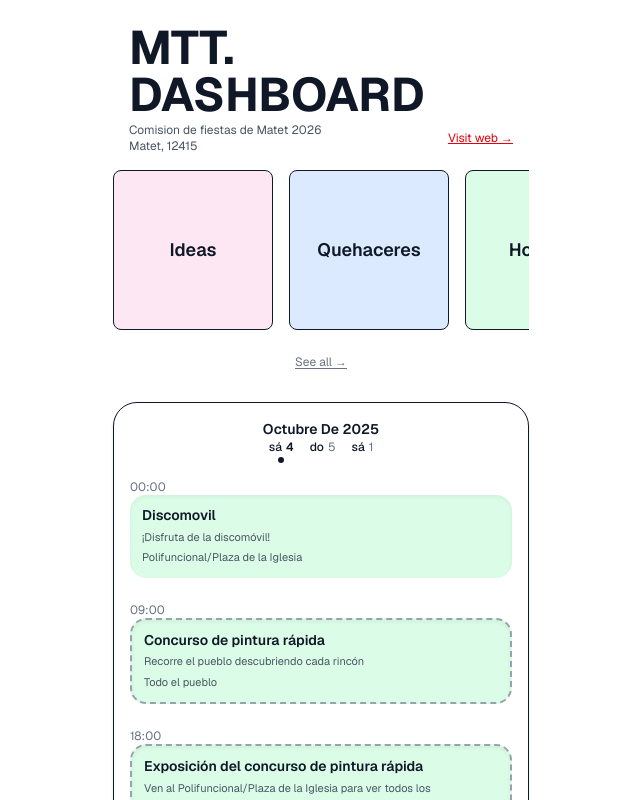
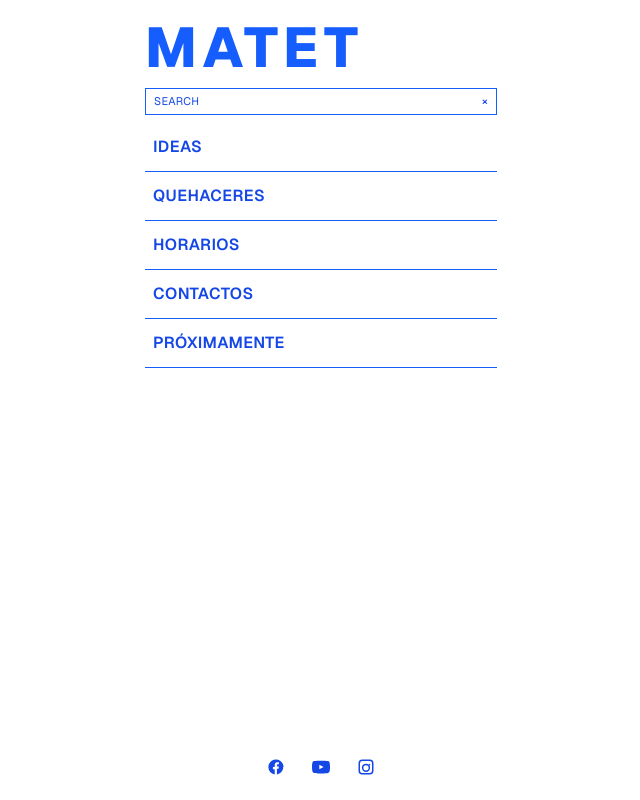
Before and after one commit to jgarcia311999/ComisionMatet, a Next.js app: page / in a window 1280 px wide. Shown: the top 800 px of the page, without its empty margins (319-959 px from the left). Built offline with nearby package versions, Linux system fonts and the light colour scheme.

Commit message:
Actualizar estilos y estructura de las páginas de Contactos y Horarios para mejorar la presentación y la usabilidad

```diff
--- a/src/app/contactos/page.tsx
+++ b/src/app/contactos/page.tsx
@@ -4,45 +4,51 @@ import React from "react";
 export default function Contactos() {
   return (
     <main className="min-h-[100svh] bg-white text-gray-900 font-sans flex justify-center pb-[env(safe-area-inset-bottom)] pt-[env(safe-area-inset-top)]">
-      <div className="w-full max-w-md px-4 py-6 flex flex-col justify-between">
+      <div className="w-full max-w-sm px-4 pt-5 flex flex-col min-h-[100svh]">
         {/* Header */}
-        <header className="px-4">
-          <h1 className="text-[47px] font-bold text-gray-900 leading-none">
-            Contactos
-          </h1>
-          <div className="flex justify-between items-center text-xs text-gray-600 mt-1">
-            <span>
-              Comision de fiestas de Matet 2026
-              <br />
-              Matet, 12415
-            </span>
-            <a href="https://matet-es-fiesta.vercel.app/" className="underline text-red-600">
-              Visit web →
-            </a>
+        <header className="select-none">
+          <h1 className="text-blue-600 font-extrabold uppercase tracking-widest leading-none text-[56px]">CONTACTOS</h1>
+        </header>
+        {/* SEARCH BAR (decorativa) */}
+        <div className="mt-3 border border-blue-600">
+          <div className="flex items-center justify-between text-[11px] uppercase tracking-wide px-2 py-1 text-blue-700">
+            <span>Search</span>
+            <button aria-label="clear" className="font-medium">×</button>
           </div>
-        </header>
+        </div>
 
         <section className="mt-6 overflow-hidden">
           {/* Lista de contactos */}
-          <ul className="divide-y divide-gray-200">
+          <ul>
             {[
               { nombre: "Jesús García", rol: "Presidente" },
               { nombre: "María López", rol: "Tesorería" },
               { nombre: "Raúl Pérez", rol: "Logística" },
               { nombre: "Lucía Martínez", rol: "Comunicación" },
             ].map((contacto) => (
-              <li key={contacto.nombre}>
-                <div className="block px-4 py-5 hover:bg-gray-50 transition-colors">
-                  <div className="text-[22px] leading-none font-semibold text-gray-900">{contacto.nombre}</div>
-                  <div className="text-[12px] mt-2 text-gray-500">{contacto.rol}</div>
+              <li key={contacto.nombre} className="border-t border-blue-600 first:border-t-0">
+                <div className="block px-2 py-3 hover:bg-blue-50 transition-colors">
+                  <div className="text-[18px] leading-none font-semibold text-blue-700">{contacto.nombre}</div>
+                  <div className="text-[11px] mt-1 uppercase tracking-wide text-blue-500">{contacto.rol}</div>
                 </div>
               </li>
             ))}
+            <li className="border-t border-blue-600" />
           </ul>
-          {/* Barra inferior */}
-          {/* <div className="bg-blue-600/95 text-white text-center text-xs py-2">
-            <a href="/" className="underline underline-offset-2">← Volver a inicio</a>
-          </div> */}
+          {/* FOOTER ICONOS */}
+          <footer className="mt-8 pb-6">
+            <div className="flex items-center justify-center gap-6 text-blue-700">
+              <a href="#" aria-label="Facebook" className="hover:opacity-80">
+                <svg width="18" height="18" viewBox="0 0 24 24" fill="currentColor" aria-hidden="true"><path d="M22 12.06C22 6.49 17.52 2 11.94 2 6.37 2 1.88 6.49 1.88 12.06c0 4.99 3.64 9.13 8.4 9.94v-7.03H7.9v-2.9h2.38V9.41c0-2.35 1.4-3.64 3.54-3.64 1.03 0 2.1.18 2.1.18v2.31h-1.18c-1.16 0-1.52.72-1.52 1.46v1.76h2.59l-.41 2.9h-2.18V22c4.76-.81 8.4-4.95 8.4-9.94z"/></svg>
+              </a>
+              <a href="#" aria-label="YouTube" className="hover:opacity-80">
+                <svg width="24" height="18" viewBox="0 0 24 24" fill="currentColor" aria-hidden="true"><path d="M23.5 6.2a3 3 0 0 0-2.1-2.1C19.51 3.5 12 3.5 12 3.5s-7.51 0-9.4.6A3 3 0 0 0 .5 6.2 31 31 0 0 0 0 12a31 31 0 0 0 .5 5.8 3 3 0 0 0 2.1 2.1c1.89.6 9.4.6 9.4.6s7.51 0 9.4-.6a3 3 0 0 0 2.1-2.1 31 31 0 0 0 .5-5.8 31 31 0 0 0-.5-5.8zM9.75 15.02V8.98L15.5 12l-5.75 3.02z"/></svg>
+              </a>
+              <a href="#" aria-label="Instagram" className="hover:opacity-80">
+                <svg width="18" height="18" viewBox="0 0 24 24" fill="currentColor" aria-hidden="true"><path d="M7 2h10a5 5 0 0 1 5 5v10a5 5 0 0 1-5 5H7a5 5 0 0 1-5-5V7a5 5 0 0 1 5-5zm0 2a3 3 0 0 0-3 3v10a3 3 0 0 0 3 3h10a3 3 0 0 0 3-3V7a3 3 0 0 0-3-3H7zm5 3.5a5.5 5.5 0 1 1 0 11 5.5 5.5 0 0 1 0-11zm0 2a3.5 3.5 0 1 0 0 7 3.5 3.5 0 0 0 0-7zm5.75-.75a1 1 0 1 1-2 0 1 1 0 0 1 2 0z"/></svg>
+              </a>
+            </div>
+          </footer>
         </section>
       </div>
     </main>
--- a/src/app/horarios/page.tsx
+++ b/src/app/horarios/page.tsx
@@ -27,54 +27,63 @@ export default function Horarios() {
 
   return (
     <main className="min-h-screen bg-white text-gray-900 font-sans flex justify-center">
-      <div className="w-full max-w-md px-4 py-6">
+      <div className="w-full max-w-sm px-4 pt-5 flex flex-col min-h-[100svh]">
         {/* Header */}
-        <header className="flex justify-between items-center mb-6">
-          <h2 className="text-sm font-semibold text-gray-500">Schedule</h2>
-          <button className="text-sm font-semibold text-red-600">Add Event</button>
+        <header className="select-none">
+          <h1 className="text-blue-600 font-extrabold uppercase tracking-widest leading-none text-[56px]">HORARIOS</h1>
         </header>
+        {/* SEARCH BAR decorativa */}
+        <div className="mt-3 border border-blue-600">
+          <div className="flex items-center justify-between text-[11px] uppercase tracking-wide px-2 py-1 text-blue-700">
+            <span>Search</span>
+            <button aria-label="clear" className="font-medium">×</button>
+          </div>
+        </div>
 
         {/* Lista de meses y eventos */}
         {Object.entries(grouped).map(([month, evs]) => (
           <section key={month} className="mb-6">
-            <h3 className="text-lg font-bold text-gray-400 capitalize mb-3">{month}</h3>
+            <h3 className="text-lg font-bold text-blue-600 uppercase tracking-wide mb-3">{month}</h3>
             <ul>
-              {evs.map((ev, index) => {
-                const day = new Date(ev.date).getDate();
-                const prev = index > 0 ? new Date(evs[index - 1].date).getDate() : null;
-                const showDay = prev !== day;
-
-                return (
-                  <li
-                    key={ev.title + ev.date}
-                    className={`flex items-center gap-4 ${showDay ? "mt-6" : "mt-2"}`}
-                  >
-                    {/* Día grande */}
-                    {showDay ? (
-                      <div className="flex items-center justify-center w-12">
-                        <span className="text-5xl font-extrabold text-black leading-none transform -rotate-90">
-                          {day}
-                        </span>
-                      </div>
-                    ) : (
-                      <div className="w-12" /> // espacio vacío para alinear
-                    )}
-
-                    {/* Detalles */}
-                    <div className="flex-1">
-                      <p className="text-xs text-gray-800">{ev.title}</p>
-                      <p className="font-semibold">{ev.time}</p>
-                      <p className="text-xs text-gray-400">{ev.location}</p>
-                    </div>
-
-                    {/* Icono flecha */}
-                    <div className="text-red-500 font-bold text-lg">›</div>
-                  </li>
-                );
-              })}
+              {evs.map((ev) => (
+                <li key={ev.title + ev.date} className="border-t border-blue-600 first:border-t-0">
+                  <div className="block px-2 py-3 hover:bg-blue-50 transition-colors">
+                    <div className="text-[16px] leading-none font-semibold text-blue-700">{ev.title}</div>
+                    <div className="text-[13px] mt-1 text-blue-500">{ev.time}</div>
+                    <div className="text-[11px] mt-1 uppercase tracking-wide text-blue-400">{ev.location}</div>
+                  </div>
+                </li>
+              ))}
+              <li className="border-t border-blue-600" />
             </ul>
           </section>
         ))}
+        {/* Footer social icons */}
+        <footer className="mt-auto flex items-center justify-center gap-4 py-8 select-none">
+          <a
+            href="https://instagram.com/matetcomision"
+            target="_blank"
+            rel="noopener noreferrer"
+            aria-label="Instagram"
+            className="text-blue-600 hover:text-blue-800 transition-colors"
+          >
+            <svg width="28" height="28" fill="none" viewBox="0 0 24 24">
+              <rect width="18" height="18" x="3" y="3" rx="5" stroke="currentColor" strokeWidth="2"/>
+              <circle cx="12" cy="12" r="4" stroke="currentColor" strokeWidth="2"/>
+              <circle cx="17.5" cy="6.5" r="1" fill="currentColor"/>
+            </svg>
+          </a>
+          <a
+            href="mailto:matetcomision@gmail.com"
+            aria-label="Email"
+            className="text-blue-600 hover:text-blue-800 transition-colors"
+          >
+            <svg width="28" height="28" fill="none" viewBox="0 0 24 24">
+              <rect width="18" height="14" x="3" y="5" rx="3" stroke="currentColor" strokeWidth="2"/>
+              <path d="M5 7l7 6 7-6" stroke="currentColor" strokeWidth="2" strokeLinejoin="round"/>
+            </svg>
+          </a>
+        </footer>
       </div>
     </main>
   );
--- a/src/app/page.tsx
+++ b/src/app/page.tsx
@@ -1,184 +1,68 @@
+
 "use client";
-import React, { useMemo, useState } from "react";
+import React from "react";
 import Link from "next/link";
-import { fiestas, type Fiesta } from "../data/fiestas";
 
 export default function Home() {
   const items = [
-    { title: "Ideas", },
-    { title: "Quehaceres", },
-    { title: "Horarios", href: "/horarios" },
-    { title: "Contactos", href: "/contactos" },
-    { title: "Próximamente", },
+    { label: "Ideas", href: "/ideas" },
+    { label: "Quehaceres", href: "/quehaceres" },
+    { label: "Horarios", href: "/horarios" },
+    { label: "Contactos", href: "/contactos" },
+    { label: "Próximamente", href: "/" },
   ];
-
-  // ---- Calendar state derived from fiestas ----
-  const uniqueDates = useMemo(
-    () => Array.from(new Set(fiestas.map((f) => f.date))).sort(),
-    []
-  );
-
-  const todayStr = useMemo(() => {
-    const now = new Date();
-    const tzOffset = now.getTimezoneOffset();
-    const localISO = new Date(now.getTime() - tzOffset * 60000).toISOString().slice(0, 10);
-    return localISO; // YYYY-MM-DD in local time
-  }, []);
-
-  const nextDates = useMemo(
-    () =>
-      Array.from(new Set(fiestas.map((f) => f.date)))
-        .sort()
-        .filter((d) => d >= todayStr)
-        .slice(0, 5),
-    [todayStr]
-  );
-
-  const [selectedDate, setSelectedDate] = useState<string>(
-    nextDates[0] || ""
-  );
-
-  const eventsForSelected = useMemo(
-    () =>
-      fiestas
-        .filter((f) => f.date === selectedDate)
-        .sort((a, b) => (a.time > b.time ? 1 : -1)),
-    [selectedDate]
-  );
-
-  const getWeekdayAbbr = (dateStr: string) => {
-    try {
-      const d = new Date(dateStr + "T00:00:00");
-      const wd = d.toLocaleDateString("es-ES", { weekday: "short" });
-      // Return two-letter style similar to mock (Mo, Tu, We, Th, Fr, Sa, Su)
-      return wd.slice(0, 2);
-    } catch {
-      return "";
-    }
-  };
-
-  const monthLabel = useMemo(() => {
-    if (!selectedDate) return "";
-    const d = new Date(selectedDate + "T00:00:00");
-    return d.toLocaleDateString("es-ES", { month: "long", year: "numeric" });
-  }, [selectedDate]);
 
   return (
     <main className="min-h-[100svh] bg-white text-gray-900 font-sans flex justify-center pb-[env(safe-area-inset-bottom)] pt-[env(safe-area-inset-top)]">
-      <div className="w-full max-w-md px-4 py-6 flex flex-col">
-        {/* Header */}
-        <header className="px-4">
-          <h1 className="text-[47px] font-bold text-gray-900 leading-none">MTT. DASHBOARD</h1>
-          <div className="flex justify-between items-center text-xs text-gray-600 mt-1">
-            <span>
-              Comision de fiestas de Matet 2026
-              <br />
-              Matet, 12415
-            </span>
-            <a href="https://matet-es-fiesta.vercel.app/" className="underline text-red-600">
-              Visit web →
+      <div className="w-full max-w-sm px-4 pt-5 flex flex-col min-h-[100svh]">
+        {/* HEADER TITLE */}
+        <header className="select-none">
+          <h1 className="text-blue-600 font-extrabold uppercase tracking-widest leading-none text-[56px]">MATET</h1>
+        </header>
+
+        {/* SEARCH BAR (fake, como en el mock) */}
+        <div className="mt-3 border border-blue-600">
+          <div className="flex items-center justify-between text-[11px] uppercase tracking-wide px-2 py-1 text-blue-700">
+            <span>Search</span>
+            <button aria-label="clear" className="font-medium">×</button>
+          </div>
+        </div>
+
+        {/* MENU LIST */}
+        <nav className="mt-2">
+          <ul>
+            {items.map((it) => (
+              <li key={it.label} className="border-t border-blue-600 first:border-t-0">
+                <Link
+                  href={it.href}
+                  className="block w-full px-2 py-3 uppercase tracking-wide text-blue-700 font-semibold hover:bg-blue-50"
+                >
+                  {it.label}
+                </Link>
+              </li>
+            ))}
+            {/* cierre inferior */}
+            <li className="border-t border-blue-600" />
+          </ul>
+        </nav>
+
+        {/* FOOTER ICONS */}
+        <footer className="mt-auto pb-6">
+          <div className="flex items-center justify-center gap-6 text-blue-700">
+            {/* Facebook */}
+            <a href="#" aria-label="Facebook" className="hover:opacity-80">
+              <svg width="18" height="18" viewBox="0 0 24 24" fill="currentColor" aria-hidden="true"><path d="M22 12.06C22 6.49 17.52 2 11.94 2 6.37 2 1.88 6.49 1.88 12.06c0 4.99 3.64 9.13 8.4 9.94v-7.03H7.9v-2.9h2.38V9.41c0-2.35 1.4-3.64 3.54-3.64 1.03 0 2.1.18 2.1.18v2.31h-1.18c-1.16 0-1.52.72-1.52 1.46v1.76h2.59l-.41 2.9h-2.18V22c4.76-.81 8.4-4.95 8.4-9.94z"/></svg>
+            </a>
+            {/* YouTube */}
+            <a href="#" aria-label="YouTube" className="hover:opacity-80">
+              <svg width="24" height="18" viewBox="0 0 24 24" fill="currentColor" aria-hidden="true"><path d="M23.5 6.2a3 3 0 0 0-2.1-2.1C19.51 3.5 12 3.5 12 3.5s-7.51 0-9.4.6A3 3 0 0 0 .5 6.2 31 31 0 0 0 0 12a31 31 0 0 0 .5 5.8 3 3 0 0 0 2.1 2.1c1.89.6 9.4.6 9.4.6s7.51 0 9.4-.6a3 3 0 0 0 2.1-2.1 31 31 0 0 0 .5-5.8 31 31 0 0 0-.5-5.8zM9.75 15.02V8.98L15.5 12l-5.75 3.02z"/></svg>
+            </a>
+            {/* Instagram */}
+            <a href="#" aria-label="Instagram" className="hover:opacity-80">
+              <svg width="18" height="18" viewBox="0 0 24 24" fill="currentColor" aria-hidden="true"><path d="M7 2h10a5 5 0 0 1 5 5v10a5 5 0 0 1-5 5H7a5 5 0 0 1-5-5V7a5 5 0 0 1 5-5zm0 2a3 3 0 0 0-3 3v10a3 3 0 0 0 3 3h10a3 3 0 0 0 3-3V7a3 3 0 0 0-3-3H7zm5 3.5a5.5 5.5 0 1 1 0 11 5.5 5.5 0 0 1 0-11zm0 2a3.5 3.5 0 1 0 0 7 3.5 3.5 0 0 0 0-7zm5.75-.75a1 1 0 1 1-2 0 1 1 0 0 1 2 0z"/></svg>
             </a>
           </div>
-        </header>
-
-        <section className="mt-4 overflow-hidden">
-          <div className="flex space-x-4 overflow-x-auto pb-4">
-            {items.map((item, idx) => {
-              const colors = [
-                "bg-pink-100",
-                "bg-blue-100",
-                "bg-green-100",
-                "bg-yellow-100",
-                "bg-purple-100"
-              ];
-              const color = colors[idx % colors.length];
-              return (
-                <div key={item.title} className={`flex-shrink-0 w-40 h-40 border rounded-lg overflow-hidden ${color}`}>
-                  <Link href={item.href || "#"} className="w-full h-full flex flex-col justify-center items-center hover:bg-opacity-80 transition-colors">
-                    <div className="text-lg font-semibold text-center">{item.title}</div>
-                  </Link>
-                </div>
-              );
-            })}
-          </div>
-          <div className="text-center text-xs py-2 text-gray-500">
-            <a href="#" className="underline underline-offset-2">
-              See all →
-            </a>
-          </div>
-        </section>
-
-        {/* Calendar */}
-        <section className="mt-6">
-          <div className="rounded-3xl border shadow-sm overflow-hidden bg-white">
-            {/* Top bar: days & controls */}
-            <div className="px-4 pt-4 text-sm font-semibold text-gray-900 capitalize text-center">
-              {monthLabel}
-            </div>
-            <div className="px-6 sm:px-8">
-              <div className="flex items-center justify-center text-xs text-gray-500">
-                {/* Próximos 5 días con eventos */}
-                <div className="flex items-center gap-4">
-                  {nextDates.map((d) => (
-                    <button
-                      key={d}
-                      onClick={() => setSelectedDate(d)}
-                      className="relative flex items-center gap-1"
-                    >
-                      <span className="font-medium text-gray-900">{getWeekdayAbbr(d)}</span>
-                      <span className={
-                        d === selectedDate ? "text-gray-900 font-semibold" : ""
-                      }>
-                        {parseInt(d.split("-")[2] || "", 10)}
-                      </span>
-                      {d === selectedDate && (
-                        <span className="absolute -bottom-2 left-1/2 -translate-x-1/2 w-1.5 h-1.5 bg-gray-900 rounded-full"></span>
-                      )}
-                    </button>
-                  ))}
-                </div>
-              </div>
-            </div>
-
-            {/* Timeline */}
-            <div className="grid grid-cols-[3rem,1fr] gap-x-3 p-4">
-              {eventsForSelected.length === 0 && (
-                <div className="col-span-2 text-xs text-gray-500 py-6 text-center">
-                  No hay eventos para esta fecha.
-                </div>
-              )}
-
-              {eventsForSelected.map((ev: Fiesta, idx) => (
-                <React.Fragment key={`${ev.date}-${ev.time}-${idx}`}>
-                  <div className="text-xs text-gray-500 pt-2">{ev.time}</div>
-                  <div className="relative pb-4">
-                    <div className={`rounded-2xl bg-green-100 text-gray-900 p-3 pr-12 shadow-inner ${
-                      ev.provisional ? "border-2 border-dashed border-gray-400" : ""
-                    }`}>
-                      <div className="text-sm font-semibold leading-tight">{ev.title}</div>
-                      <div className="text-[11px] mt-1 text-gray-600 line-clamp-2">{ev.description}</div>
-                      <div className="text-[11px] mt-1 text-gray-600">{ev.location}</div>
-                    </div>
-                    {/* attendees placeholders (initials or circles) */}
-                    {ev.attendees && ev.attendees.length > 0 && (
-                      <div className="absolute top-2 right-2 flex -space-x-2">
-                        {ev.attendees.slice(0, 2).map((a, i) => (
-                          <span
-                            key={i}
-                            title={a}
-                            className="w-6 h-6 rounded-full bg-gray-300 border grid place-items-center text-[10px] text-gray-700"
-                          >
-                            {a.trim().charAt(0).toUpperCase()}
-                          </span>
-                        ))}
-                      </div>
-                    )}
-                  </div>
-                </React.Fragment>
-              ))}
-            </div>
-          </div>
-        </section>
+        </footer>
       </div>
     </main>
   );
```
